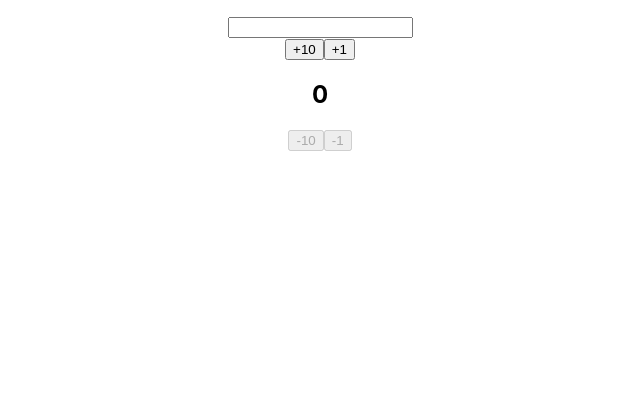
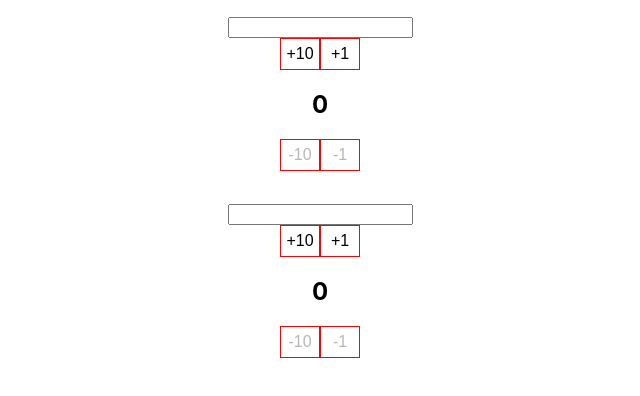
Before and after one commit to nelsonio/star-realms-counter, a React (Create React App) app: page / in a window 1280 px wide. Shown: the top 396 px of the page, without its empty margins (320-960 px from the left). Built offline with nearby package versions, Linux system fonts and the light colour scheme.

Commit message:
count button

```diff
--- a/src/app/App.js
+++ b/src/app/App.js
@@ -3,7 +3,10 @@ import React from 'react';
 import Counter from './Counter';
 
 const App = () => (
-    <Counter />
+    <>
+        <Counter />
+        <Counter />
+    </>
 );
 
 export default App;
--- a/src/app/Counter.js
+++ b/src/app/Counter.js
@@ -1,31 +1,27 @@
 import React, {useState} from 'react';
+
+import {CountButton} from '../components';
 
 const Counter = () => {
     const [name, setName] = useState('');
     const [count, setCount] = useState(0);
 
-    const increaseCount = (increment) => setCount(count + increment);
-    const decreaseCount = (decrement) => setCount(count > decrement ? count - decrement : 0);
+    const changeCount = (amount) => {
+        const newCount = count + amount;
+        setCount(newCount > 0 ? newCount : 0);
+    };
 
     return (
         <section>
             <input type="text" value={name} onChange={(e) => setName(e.target.value)} />
             <div>
-                <button type="button" onClick={() => increaseCount(10)}>
-                    +10
-                </button>
-                <button type="button" onClick={() => increaseCount(1)}>
-                    +1
-                </button>
+                <CountButton changeCount={changeCount} amount={10} />
+                <CountButton changeCount={changeCount} amount={1} />
             </div>
             <h2>{count}</h2>
             <div>
-                <button type="button" onClick={() => decreaseCount(10)} disabled={count === 0}>
-                    -10
-                </button>
-                <button type="button" onClick={() => decreaseCount(1)} disabled={count === 0}>
-                    -1
-                </button>
+                <CountButton changeCount={changeCount} disabled={count === 0} amount={-10} />
+                <CountButton changeCount={changeCount} disabled={count === 0} amount={-1} />
             </div>
         </section>
     );
--- /dev/null
+++ b/src/components/CountButton.js
@@ -0,0 +1,22 @@
+import React from 'react';
+import PropTypes from 'prop-types';
+
+import styles from './CountButton.module.css';
+
+const CountButton = ({changeCount, amount, disabled}) => (
+    <button type="button" onClick={() => changeCount(amount)} disabled={disabled} className={styles.main}>
+        {`${amount > 0 ? '+' : ''}${amount}`}
+    </button>
+);
+
+CountButton.propTypes = {
+    changeCount: PropTypes.func.isRequired,
+    amount: PropTypes.number.isRequired,
+    disabled: PropTypes.bool,
+};
+
+CountButton.defaultProps = {
+    disabled: false,
+};
+
+export default CountButton;
--- /dev/null
+++ b/src/components/CountButton.module.css
@@ -0,0 +1,8 @@
+.main {
+    border: 1px solid red;
+    background: none;
+    font-size: 1rem;
+    padding: 0;
+    width: 2.5rem;
+    height: 2rem;
+}
--- a/src/components/index.js
+++ b/src/components/index.js
@@ -0,0 +1 @@
+export {default as CountButton} from './CountButton';
```
